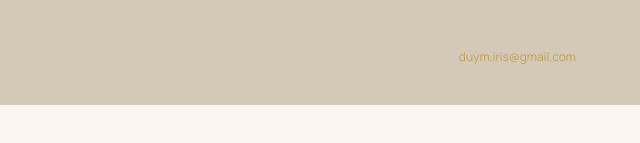
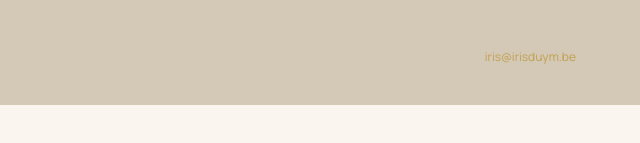
Before and after one commit to IrisenEdith/iris-zingt-voor-jou, a plain HTML site: page index.html in a window 1280 px wide. Shown: the part 5570-5713 px from the top of the page, 640-1280 px from the left. Drawn offline with nearby package versions, Linux system fonts and the light colour scheme.

Commit message:
Update emailadres naar iris@irisduym.be

```diff
--- a/index.html
+++ b/index.html
@@ -232,7 +232,7 @@ tailwind.config = {
     <a href="https://open.spotify.com/" aria-label="Spotify" class="transition-opacity hover:opacity-80" style="color:#1DB954;">
       <svg width="26" height="26" viewBox="0 0 24 24" fill="currentColor"><path d="M12 2C6.48 2 2 6.48 2 12s4.48 10 10 10 10-4.48 10-10S17.52 2 12 2zm4.64 14.44c-.2.32-.63.42-.95.21-2.59-1.58-5.86-1.94-9.7-1.06-.37.09-.74-.14-.83-.51-.09-.37.14-.74.51-.83 4.21-.96 7.83-.55 10.75 1.23.32.2.42.63.22.96zm1.24-2.76c-.25.4-.78.53-1.18.28-2.97-1.83-7.49-2.36-11.01-1.29-.46.14-.94-.12-1.08-.58-.14-.46.12-.94.58-1.08 4.02-1.22 9.01-.63 12.43 1.48.4.25.52.78.26 1.19zm.11-2.88c-3.56-2.11-9.43-2.31-12.83-1.28-.54.16-1.12-.15-1.28-.69-.16-.54.15-1.12.69-1.28 3.9-1.18 10.38-.95 14.47 1.48.49.29.65.92.36 1.41-.29.49-.92.65-1.41.36z"/></svg>
     </a>
-    <a href="mailto:duym.iris@gmail.com" aria-label="Email" class="transition-opacity hover:opacity-80" style="color:#5a4a38;">
+    <a href="mailto:iris@irisduym.be" aria-label="Email" class="transition-opacity hover:opacity-80" style="color:#5a4a38;">
       <svg width="26" height="20" viewBox="0 0 24 24" fill="none" stroke="currentColor" stroke-width="1.5"><rect x="2" y="4" width="20" height="16" rx="2"/><path d="m2 7 10 7 10-7"/></svg>
     </a>
   </div>
@@ -448,7 +448,7 @@ tailwind.config = {
         <p class="text-on-surface-variant/40 text-sm italic mx-auto lg:mx-0">Graag samenwerken? <a onclick="showPage('contact')" class="text-primary/60 hover:text-primary transition-colors cursor-pointer">Contacteer mij.</a></p>
         <div class="flex flex-col lg:flex-row justify-between items-center gap-4">
           <p class="text-on-surface-variant/40 text-xs uppercase tracking-widest">© 2026 IRIS STUDIO · Alle rechten voorbehouden</p>
-          <a href="mailto:duym.iris@gmail.com" class="text-primary/60 hover:text-primary text-xs transition-colors">duym.iris@gmail.com</a>
+          <a href="mailto:iris@irisduym.be" class="text-primary/60 hover:text-primary text-xs transition-colors">iris@irisduym.be</a>
         </div>
       </div>
     </div>
@@ -602,7 +602,7 @@ tailwind.config = {
       </form>
       <div class="mt-12 pt-10 border-t border-outline-variant/20 text-center">
         <p class="text-on-surface-variant text-sm uppercase tracking-widest mb-3">Of mail direct naar</p>
-        <a href="mailto:duym.iris@gmail.com" class="font-serif text-2xl text-primary hover:text-secondary transition-colors">duym.iris@gmail.com</a>
+        <a href="mailto:iris@irisduym.be" class="font-serif text-2xl text-primary hover:text-secondary transition-colors">iris@irisduym.be</a>
       </div>
     </div>
   </section>
@@ -1271,7 +1271,7 @@ const footerHTML = `
       <p class="text-on-surface-variant/60 text-sm italic max-w-2xl mx-auto lg:mx-0">Alle muziek, teksten, afbeeldingen en ontwerpen op deze website zijn met liefde gecreëerd door IRIS. Respecteer dit werk en gebruik het niet zonder voorafgaande toestemming.</p>
       <div class="flex flex-col lg:flex-row justify-between items-center gap-4">
         <p class="text-on-surface-variant/60 text-xs uppercase tracking-widest">© 2026 IRIS STUDIO · Alle rechten voorbehouden</p>
-        <a href="mailto:duym.iris@gmail.com" class="text-primary/80 hover:text-primary text-xs transition-colors">duym.iris@gmail.com</a>
+        <a href="mailto:iris@irisduym.be" class="text-primary/80 hover:text-primary text-xs transition-colors">iris@irisduym.be</a>
       </div>
     </div>
   </div>
```
